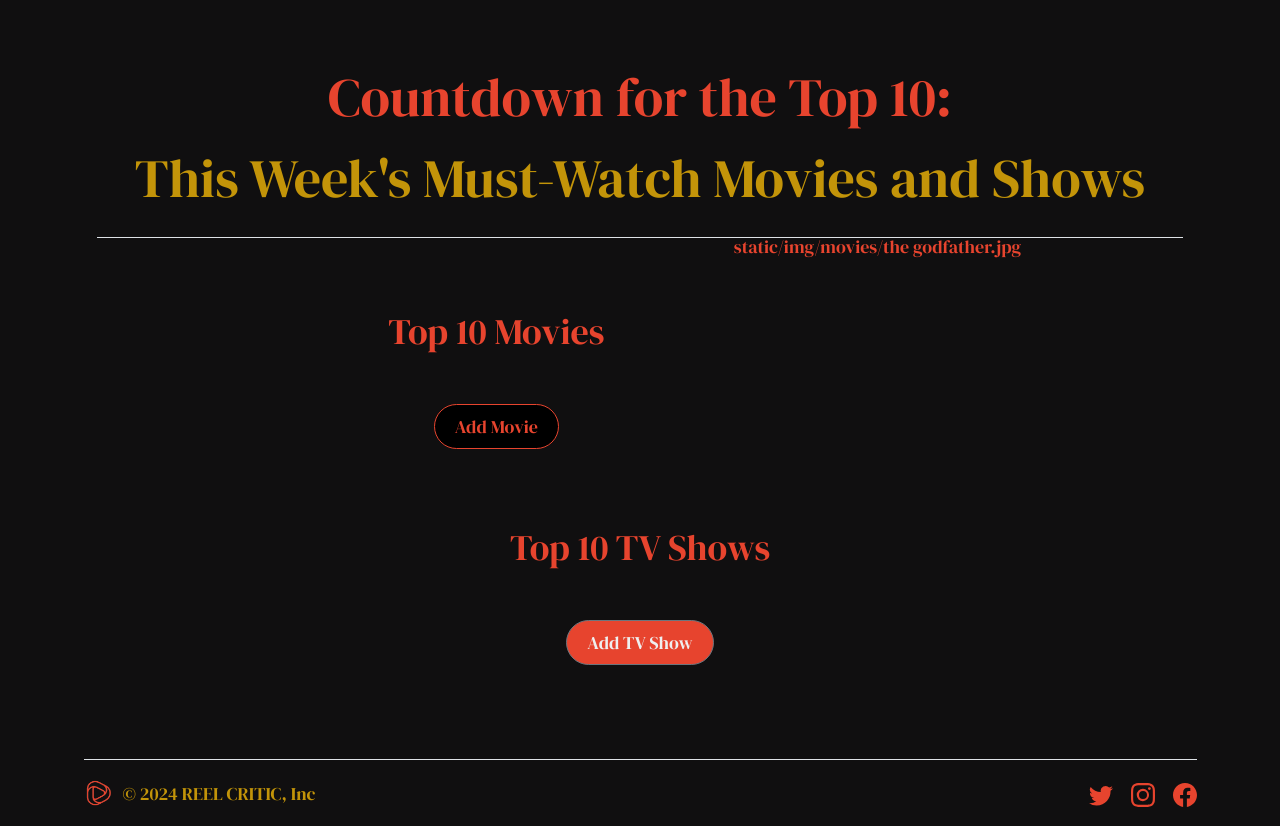
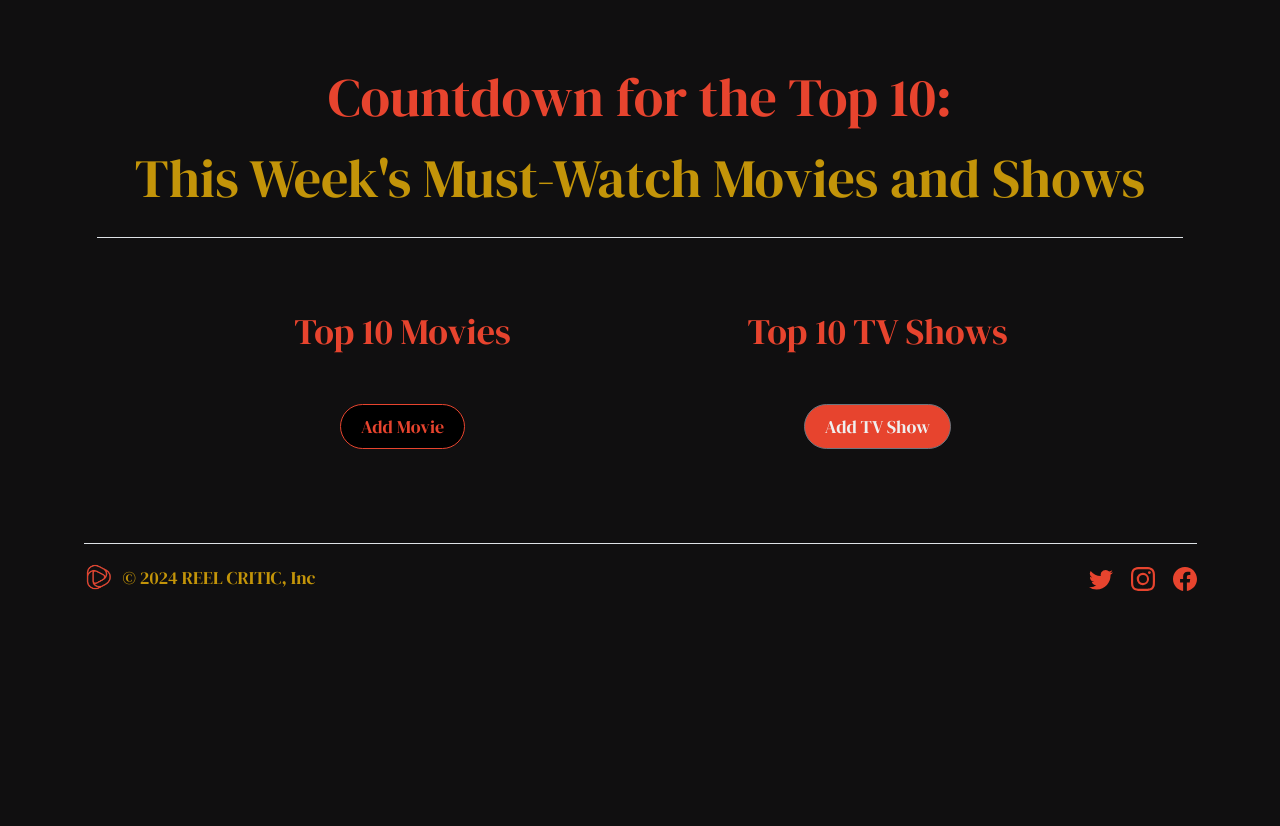
Before and after one commit to NermeenE/Reel-Critic, a Flask app: page / in a window 1280 px wide. Shown: the part 4217-5043 px from the top of the page. After the commit the page ends 4808 px from the top, so only its background shows below. Run offline with Flask 3, Linux system fonts and the light colour scheme; data that the repository does not hold is empty; some libraries are stand-ins or nearby versions.

Commit message:
Updated index.html

```diff
--- a/templates/index.html
+++ b/templates/index.html
@@ -525,7 +525,6 @@
           {% endfor %}
           <a href="{{ url_for('add_movie_redirect') }}" class="btn explore-btn d-inline-block mt-4">Add Movie</a>
       </div>
-      static/img/movies/the godfather.jpg
       <div class="col-md-5 text-center">
           <div class="countdown-tvshows fs-2 py-3 text-center">Top 10 TV Shows</div>
           {% for tv_show in tv_shows %}
```
